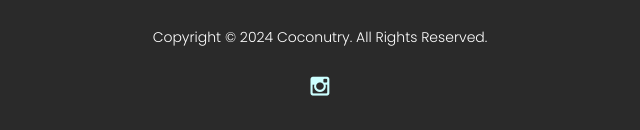
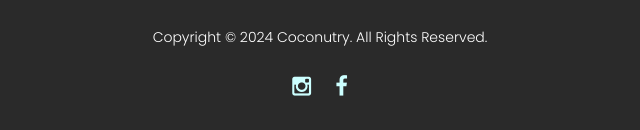
Before and after one commit to coconutry/coconutry.github.io, a plain HTML site: page index.html in a window 1280 px wide. Shown: the part 1473-1603 px from the top of the page, 320-960 px from the left. Drawn offline with Linux system fonts and the light colour scheme.

Commit message:
Update index.html

```diff
--- a/index.html
+++ b/index.html
@@ -213,6 +213,7 @@ https://templatemo.com/tm-571-hexashop
                         <p>Copyright © 2024  Coconutry. All Rights Reserved.
                         <ul>
                             <li><a href="https://www.instagram.com/coconut.try/"><i class="fa fa-instagram"></i></a></li>
+                            <li><a href="https://www.facebook.com/profile.php?id=61555528415268"><i class="fa fa-facebook"></i></a></li>
                         </ul>
                     </div>
                 </div>
```
